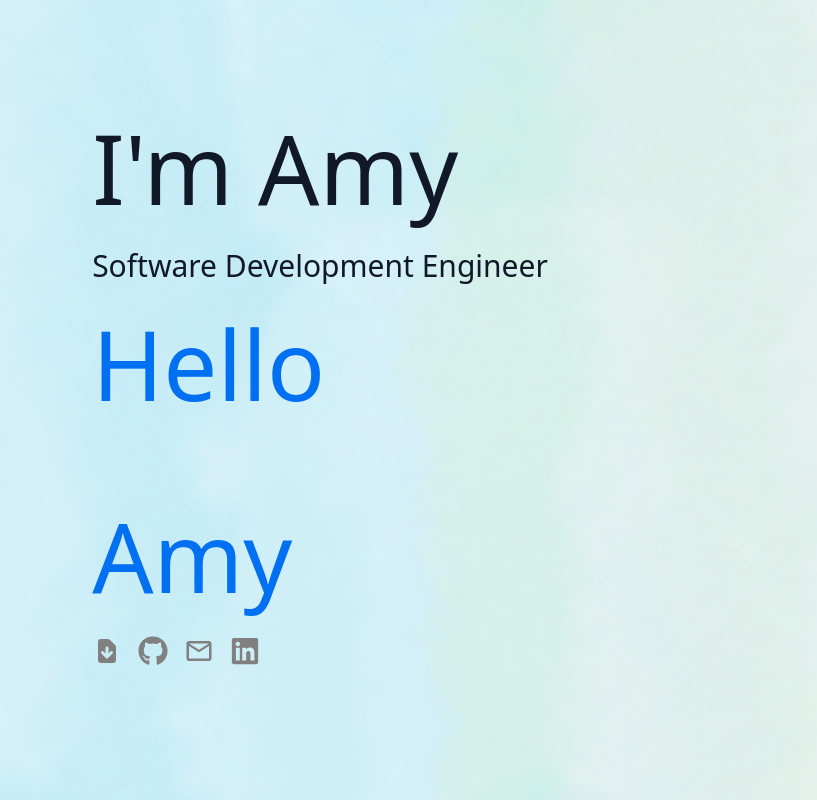
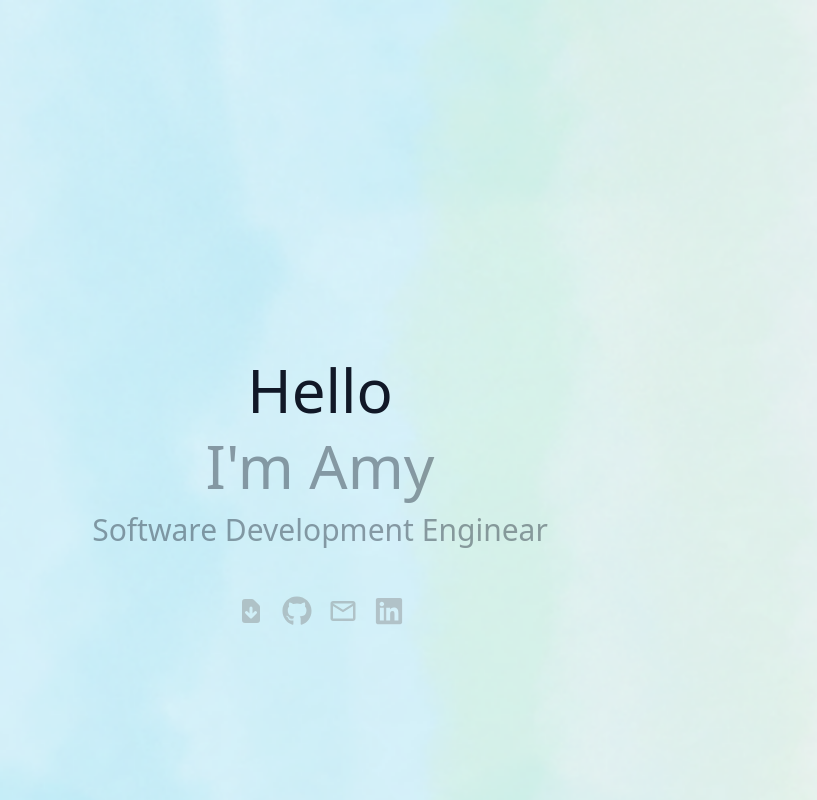
Before and after one commit to chiangamy210/portfolio, a Next.js app: page / in a window 1280 px wide. Shown: the top 800 px of the page, without its empty margins (320-1137 px from the left). Built offline with nearby package versions, Linux system fonts and the light colour scheme.

Commit message:
update about component

```diff
--- a/app/components/About.tsx
+++ b/app/components/About.tsx
@@ -1,23 +1,36 @@
-export default function About({ isHelloVisible, isIAmVisible }: AboutProps) {
+import MeInfo from "./MeInfo";
+
+export default function About({ locationY }: { locationY: number }) {
   return (
-    <>
+    <div className="flex flex-col jusitfy-center items-center gap-y-[2vh]">
       <div
-        className={`text-blue-500 transition-all duration-500 ease-in-out ${
-          isHelloVisible ? "opacity-100" : "opacity-0"
+        className={`transition-all duration-500 ease-in-out ${
+          locationY <= 100 ? "opacity-100" : "opacity-40"
         }`}
       >
         Hello
       </div>
       <div
-        className={`text-blue-500 transition-all duration-500 ease-in-out ${
-          isHelloVisible ? "opacity-0" : "opacity-100"
+        className={`transition-all duration-500 ease-in-out ${
+          locationY >= 100 && locationY < 200 ? "opacity-100" : "opacity-40"
         }`}
       >
-        I AM
+        I'm Amy
       </div>
-      <div className={`text-blue-500 transition-all duration-500 ease-in-out `}>
-        {isHelloVisible ? "Amy" : "Alan"}
+      <div
+        className={`transition-all duration-500 ease-in-out text-3xl ${
+          locationY >= 200 && locationY < 300 ? "opacity-100" : "opacity-40"
+        }`}
+      >
+        Software Development Enginear
       </div>
-    </>
+      <div
+        className={`text-blue-500 transition-all duration-500 ease-in-out text-3xl ${
+          locationY >= 300 ? "opacity-100" : "opacity-40"
+        }`}
+      >
+        <MeInfo />
+      </div>
+    </div>
   );
 }
--- a/app/page.tsx
+++ b/app/page.tsx
@@ -18,18 +18,12 @@ export default function Page() {
   const [isFixed, setIsFixed] = useState(false);
   const [isVisible, setIsVisible] = useState(false);
   const [activeHash, setActiveHash] = useState("");
-  const [isHelloVisible, setIsHelloVisible] = useState(true);
-  const [isIAmVisible, setIsIAmVisible] = useState(false);
+  const [scrollY, setScrollY] = useState(0);
 
   useEffect(() => {
     const handleScroll = debounce(() => {
-      if (window.scrollY > 100) {
-        setIsHelloVisible(false);
-        setIsIAmVisible(true);
-      } else {
-        setIsHelloVisible(true);
-        setIsIAmVisible(false);
-      }
+      setScrollY(window.scrollY);
+
       if (window.scrollY > 500) {
         setIsFixed(true);
         setIsVisible(true);
@@ -85,16 +79,13 @@ export default function Page() {
         isVisible={isVisible}
         isFixed={isFixed}
       />
-      <div className="flex justify-around  text-8xl ">
-        <header id="about" className="flex flex-col justify-center items-start">
-          <h1>I'm Amy</h1>
-          <section className="my-8 text-3xl">
-            Software Development Engineer
-          </section>
-          <About isHelloVisible={isHelloVisible} isIAmVisible={isIAmVisible} />
-          <MeInfo />
-        </header>
-      </div>
+
+      <header
+        id="about"
+        className="flex flex-col justify-center items-center text-6xl mt-[30vh]"
+      >
+        <About locationY={scrollY} />
+      </header>
       <div className="flex flex-col my-32  text-gray-700 text-4xl">
         <section id="projects" className="my-32">
           <Projects />
```
